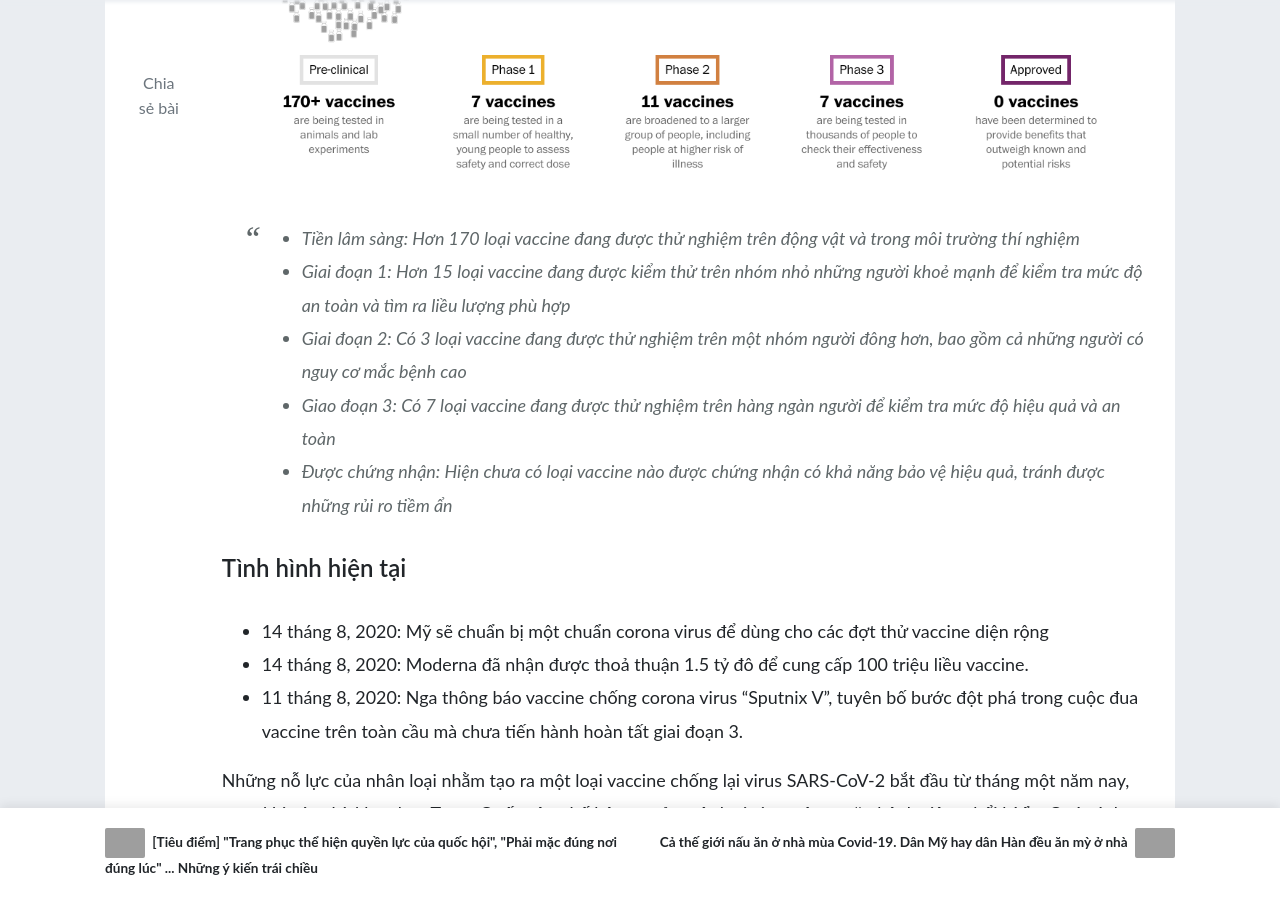
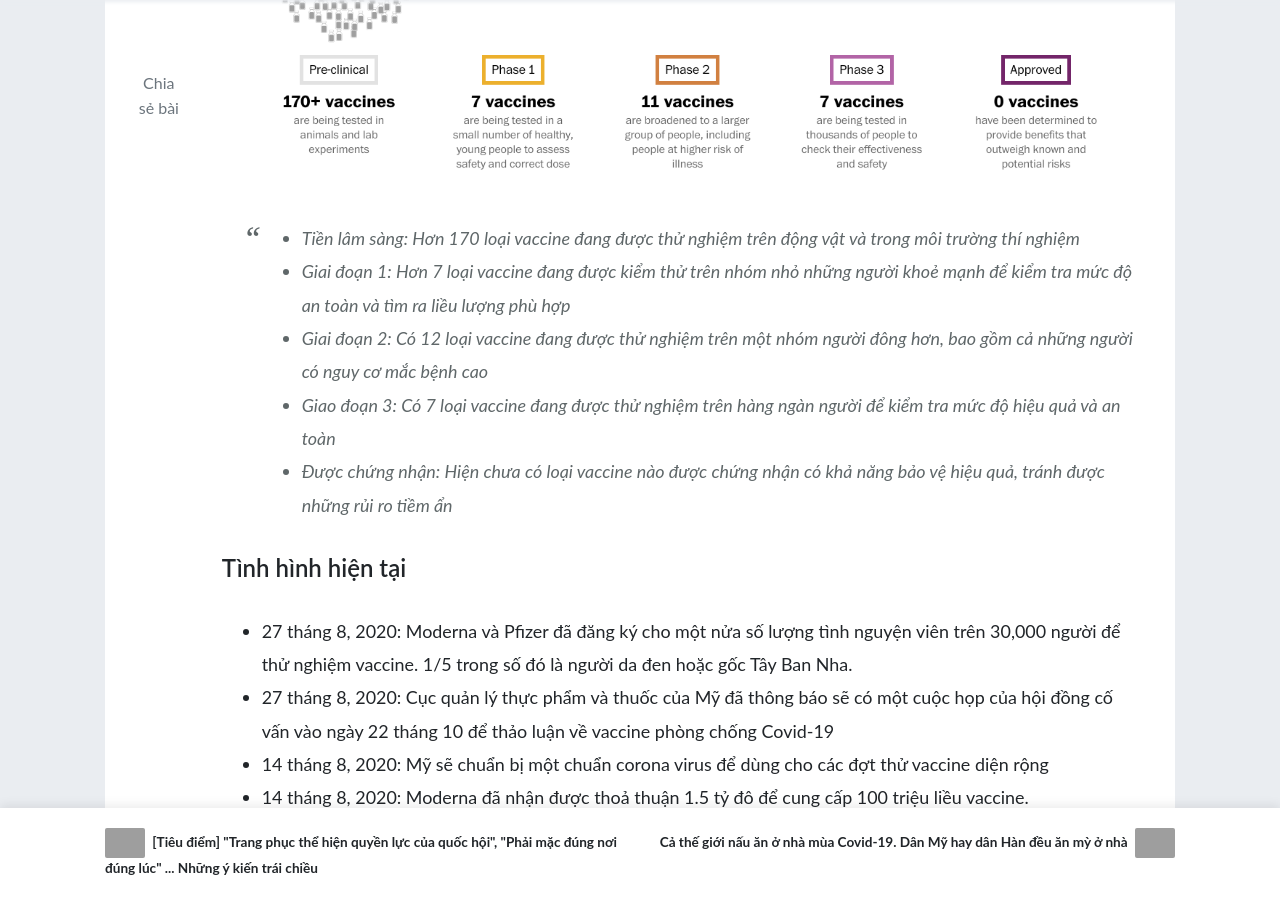
Before and after one commit to hungph/hungph.github.io, a Jekyll site: the page built from _posts/2020-08-20-nhung-loai-vaccine-covid-19-tiem-nang.md, in a window 1280 px wide and 900 px high, scrolled down 796 px. Built offline with Jekyll 4.4.1, drawn with Linux system fonts in a browser that asks for light colours; nearby versions of some CDN libraries; some web fonts are replaced; comment, search, counter and statistics services are not loaded; grey boxes are pictures that could not be loaded.

Commit message:
[7th] These are the top coronavirus vaccines to watch

```diff
--- a/_posts/2020-08-20-nhung-loai-vaccine-covid-19-tiem-nang.md
+++ b/_posts/2020-08-20-nhung-loai-vaccine-covid-19-tiem-nang.md
@@ -11,12 +11,14 @@ tags: [bài dịch, tiếng anh, vaccine, covid-19]
 
 ![Các bước thử nghiệm vaccine](https://raw.githubusercontent.com/hungph/hungph.github.io/master/assets/images/vaccine-covid-19-1.png){:height="auto" width="100%"}
 > - Tiền lâm sàng: Hơn 170 loại vaccine đang được thử nghiệm trên động vật và trong môi trường thí nghiệm
-> - Giai đoạn 1: Hơn 15 loại vaccine đang được kiểm thử trên nhóm nhỏ những người khoẻ mạnh để kiểm tra mức độ an toàn và tìm ra liều lượng phù hợp
-> - Giai đoạn 2: Có 3 loại vaccine đang được thử nghiệm trên một nhóm người đông hơn, bao gồm cả những người có nguy cơ mắc bệnh cao
+> - Giai đoạn 1: Hơn 7 loại vaccine đang được kiểm thử trên nhóm nhỏ những người khoẻ mạnh để kiểm tra mức độ an toàn và tìm ra liều lượng phù hợp
+> - Giai đoạn 2: Có 12 loại vaccine đang được thử nghiệm trên một nhóm người đông hơn, bao gồm cả những người có nguy cơ mắc bệnh cao
 > - Giao đoạn 3: Có 7 loại vaccine đang được thử nghiệm trên hàng ngàn người để kiểm tra mức độ hiệu quả và an toàn
 > - Được chứng nhận: Hiện chưa có loại vaccine nào được chứng nhận có khả năng bảo vệ hiệu quả, tránh được những rủi ro tiềm ẩn
 
 #### Tình hình hiện tại
+- 27 tháng 8, 2020: Moderna và Pfizer đã đăng ký cho một nửa số lượng tình nguyện viên trên 30,000 người để thử nghiệm vaccine. 1/5 trong số đó là người da đen hoặc gốc Tây Ban Nha.
+- 27 tháng 8, 2020: Cục quản lý thực phẩm và thuốc của Mỹ đã thông báo sẽ có một cuộc họp của hội đồng cố vấn vào ngày 22 tháng 10 để thảo luận về vaccine phòng chống Covid-19
 - 14 tháng 8, 2020: Mỹ sẽ chuẩn bị một chuẩn corona virus để dùng cho các đợt thử vaccine diện rộng
 - 14 tháng 8, 2020: Moderna đã nhận được thoả thuận 1.5 tỷ đô để cung cấp 100 triệu liều vaccine.
 - 11 tháng 8, 2020: Nga thông báo vaccine chống corona virus "Sputnix V", tuyên bố bước đột phá trong cuộc đua vaccine trên toàn cầu mà chưa tiến hành hoàn tất giai đoạn 3.
```
